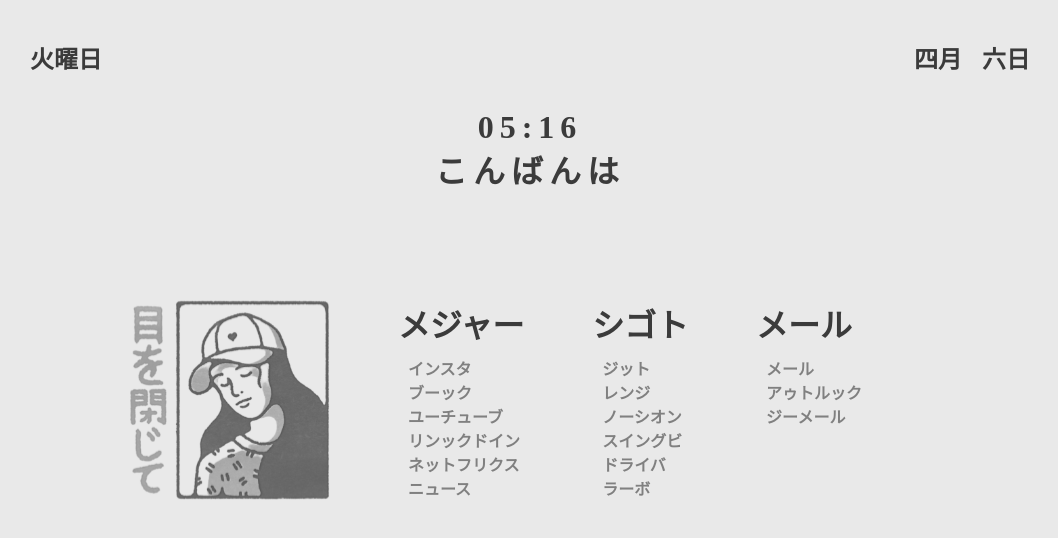
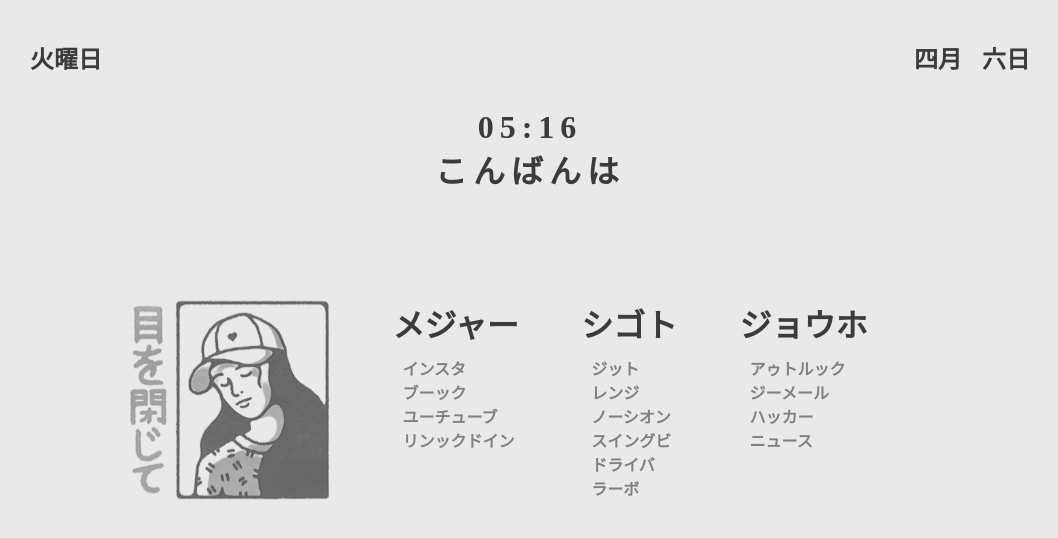
Before and after one commit to Dingnh/nicodin, a React (Create React App) app: page / in a window 1280 px wide. Shown: the top 538 px of the page, without its empty margins (110-1168 px from the left). Built offline with nearby package versions, Linux system fonts and the light colour scheme; a web font is replaced by a local one.

Commit message:
new links

```diff
--- a/src/App.js
+++ b/src/App.js
@@ -123,7 +123,7 @@ function App() {
         <div className="linkContainer">
           <Links linktitle={"メジャー"} links={data.media} />
           <Links linktitle={"シゴト"} links={data.work} />
-          <Links linktitle={"メール"} links={data.mail} />
+          <Links linktitle={"ジョウホ"} links={data.info} />
         </div>
       </div>
     </div>
--- a/src/data.js
+++ b/src/data.js
@@ -15,14 +15,6 @@ let data = {
     {
       link: "リンックドイン",
       linkdir: "https://www.linkedin.com/",
-    },
-    {
-      link: "ネットフリクス",
-      linkdir: "https://www.netflix.com/",
-    },
-    {
-      link: "ニュース",
-      linkdir: "https://news.ycombinator.com/",
     },
   ],
   work: [
@@ -51,11 +43,7 @@ let data = {
       linkdir: "https://gitlab.com/",
     },
   ],
-  mail: [
-    {
-      link: "メール",
-      linkdir: "http://www.imail.sunway.edu.my/",
-    },
+  info: [
     {
       link: "アゥトルック",
       linkdir: "https://outlook.live.com/mail/0/inbox",
@@ -64,6 +52,14 @@ let data = {
       link: "ジーメール",
       linkdir: "https://mail.google.com/mail/u/0/",
     },
+    {
+      link: "ハッカー",
+      linkdir: "https://news.ycombinator.com/",
+    },
+    {
+      link: "ニュース",
+      linkdir: "https://newswav.com",
+    },
   ],
 };
 
```
Also changed, not shown: 1 other file (tests, documents, lock files or other folders).
